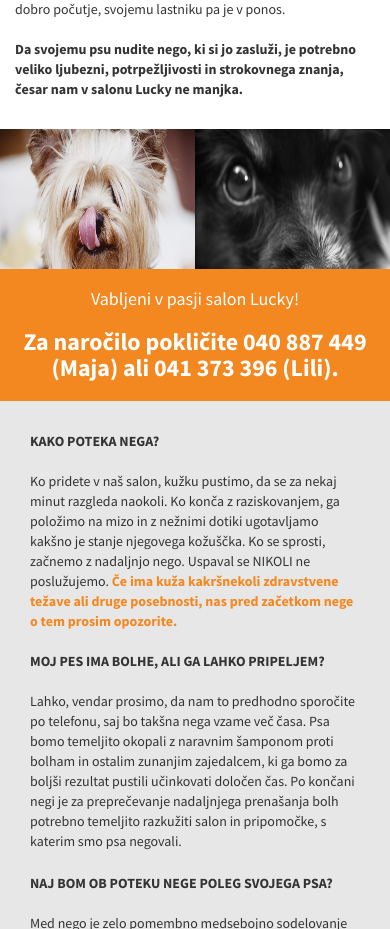
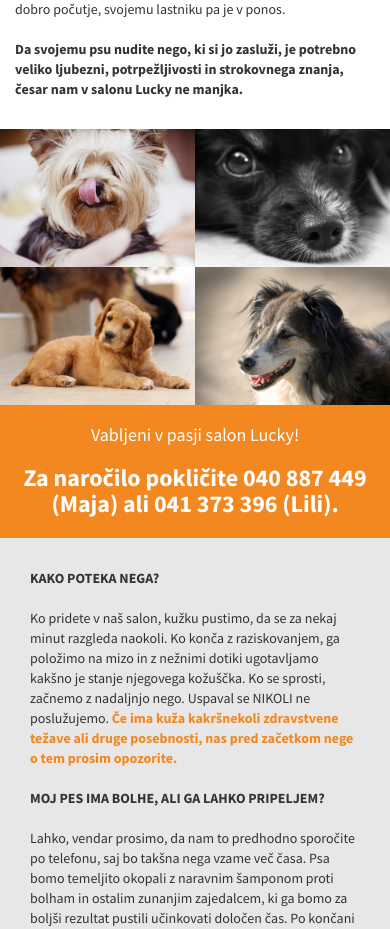
Before and after one commit to laurabolcina/Lucky, a plain HTML site: page index.html in a window 390 px wide. Shown: the part 1005-1934 px from the top of the page. Drawn offline with nearby package versions, Linux system fonts and the light colour scheme; files whose address does not match are found by name.

Commit message:
Mini gallery corrections

```diff
--- a/css/main.css
+++ b/css/main.css
@@ -122,14 +122,7 @@ body{
 .gallery-mini .row {
     margin-left: auto;
     margin-right: auto;
-    max-height: 220px;
     overflow: hidden;
-}
-
-@media (max-width: 480px) {
-    .gallery-mini .row {
-        max-height: 140px;
-    }
 }
 
 .gallery-mini div {
@@ -141,8 +134,7 @@ body{
 }
 
 .gallery-mini img {
-    min-width: auto;
-    min-height: 220px;
+    width: 100%;
 }
 
 
```
